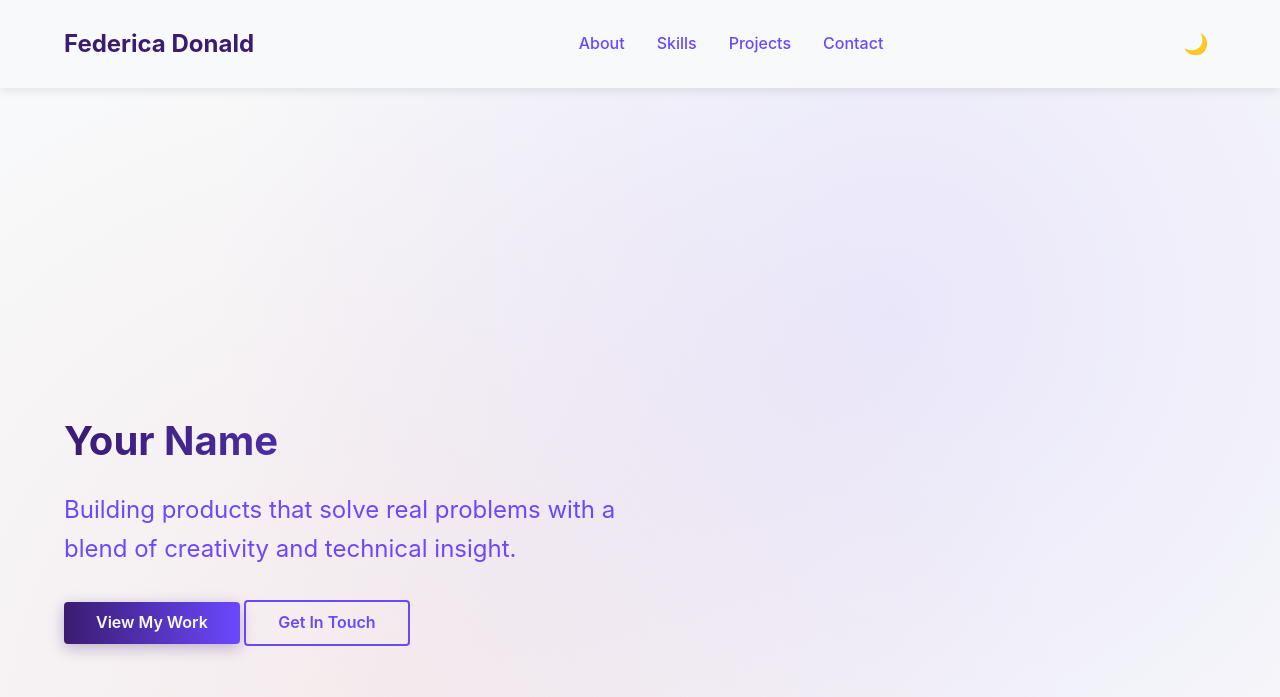
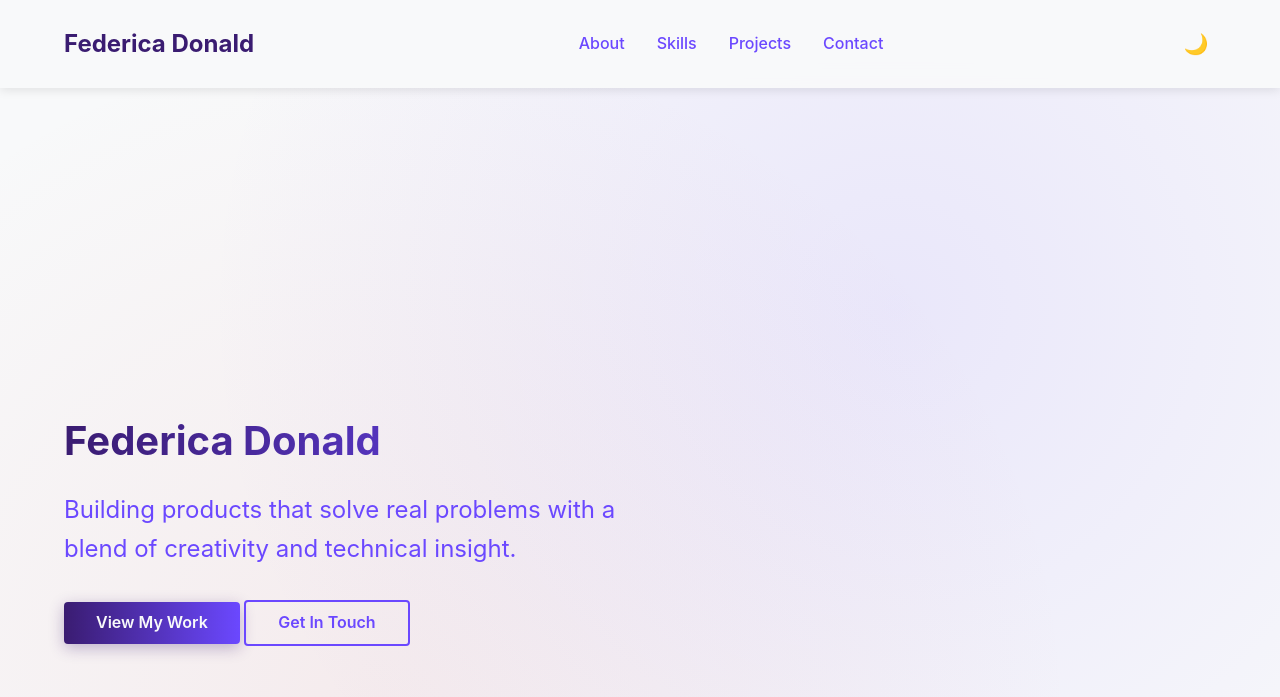
Before and after one commit to fedtried/fedtried.github.io, a Jekyll site: the page built from index.markdown, in a window 1280 px wide and 900 px high. Shown: the top 697 px of the window. Built offline with Jekyll 4.4.1, drawn with Linux system fonts in a browser that asks for light colours.

Commit message:
fixing name

```diff
--- a/_includes/sections/hero.html
+++ b/_includes/sections/hero.html
@@ -1,7 +1,7 @@
 <section id="hero" class="hero-section">
     <div class="container">
       <div class="hero-content">
-        <h1>Your Name</h1>
+        <h1>Federica Donald</h1>
         <p class="tagline">Building products that solve real problems with a blend of creativity and technical insight.</p>
         <div class="hero-cta">
           <a href="#projects" class="btn btn-primary">View My Work</a>
```
